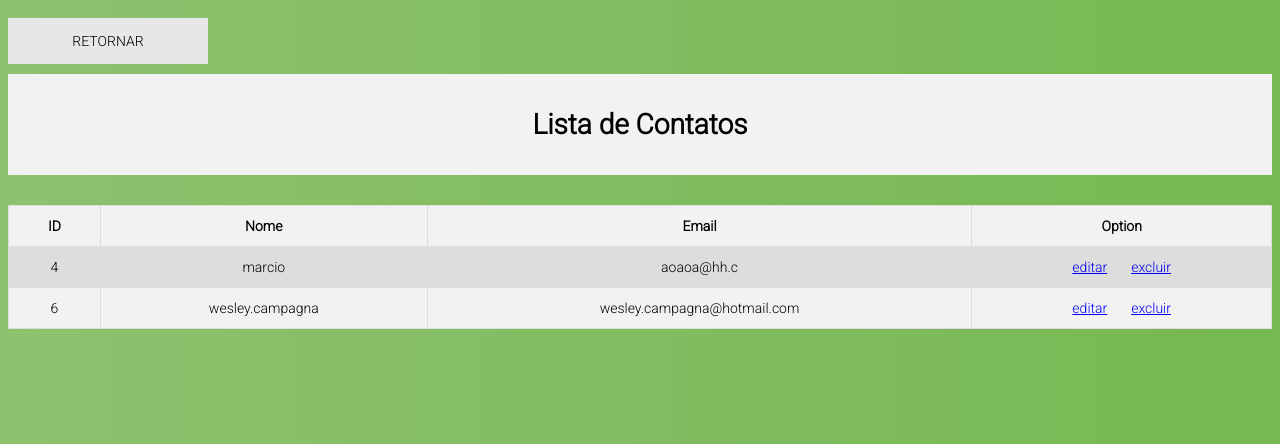
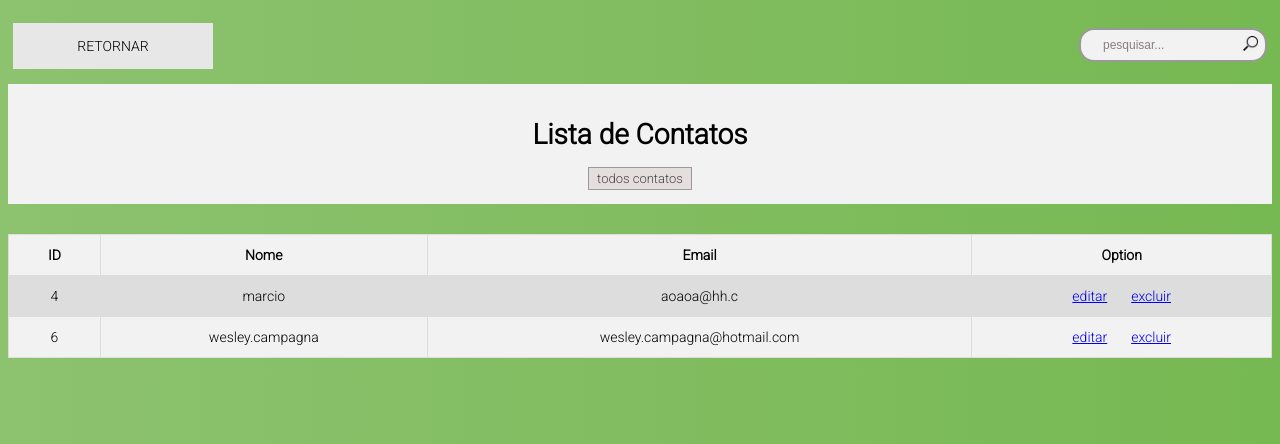
Before and after one commit to roothery/activity_four_php, a PHP site: page /index.php?page=ListController in a window 1280 px wide. Shown: the top 444 px of the page. Run offline with PHP 8.4, Linux system fonts and the light colour scheme; data comes from the database, SQL or seed files in the repository; both versions use the stored data as it was after the commit; some libraries are stand-ins or nearby versions.

Commit message:
added functionalities: load data from db to edit form & search contact by id

```diff
--- a/controller/EditController.php
+++ b/controller/EditController.php
@@ -37,6 +37,11 @@ class EditController
     private function confirmAction()
     {
         $gerenciador_contato = new ContatoFactory();
+
+        /* Existe também a possibilidade de criação de um objeto Contato, ou mesmo reaproveitar $contact,
+        (se fizesse por dom) e setar post's e get para esse objeto, para assim, passa-lo como parametro
+        para editContact */
+
         $gerenciador_contato->editContact($_POST['username'], $_POST['email'], $_GET['id']);
         $this->redirect();
     }
--- a/controller/ListController.php
+++ b/controller/ListController.php
@@ -20,17 +20,6 @@ class ListController
     {
         $this->handleListOfCOntacts();
     }
-    private function createList()
-    {
-        //tive que deixar aqui e com require_once por conflito de estar aberto globalmente
-        require_once 'lib/simple_html_dom.php';
-        require_once 'view/lista.php';
-        $DOM = new simple_html_dom();
-        $DOM->load_file('view/lista.php');
-        //$listDiv = $DOM->find('tag (como no css)', 'elementTag (se 1 => 0)');
-        $listDiv = $DOM->find('.tabela_contato', 0);
-        $this->insertDiv($listDiv);
-    }
 
     private function handleListOfCOntacts()
     {
@@ -48,21 +37,39 @@ class ListController
         }
     }
 
+    private function createList()
+    {
+        //tive que deixar aqui e com require_once por conflito de estar aberto globalmente
+        require_once 'lib/simple_html_dom.php';
+        require_once 'view/lista.php';
+        $DOM = new simple_html_dom();
+        $DOM->load_file('view/lista.php');
+
+        //$listDiv = $DOM->find('tag (como no css)', 'elementTag (se 1 => 0)');
+        $listDiv = $DOM->find('.tabela_contato', 0);
+        $this->insertDiv($listDiv);
+    }
+
+
     private function insertDiv($DOMElement)
     {
 
+        $Contacts = array();
+
         APP::DATABASE_MODE == 'SESSION' ? $gerenciadorContato = new GerenciadorContato() : $gerenciadorContato = new ContatoFactory();
-        $Contacts = array();
-        $Contacts = $gerenciadorContato->getAllContacts();
+
+        $existsSearch = isset($_GET['action']) && $_GET['action'] == 'search' ? true : false;
+
+        $Contacts = $existsSearch ? $gerenciadorContato->getContactsById($_POST['id']) : $gerenciadorContato->getAllContacts();
+
         $buffer =
-            '
-        <tr>
+        '<tr>
             <th>ID</th>
             <th>Nome</th>
             <th>Email</th>
             <th>Option</th>
-        </tr>
-        ';
+         </tr>';
+
         if (isset($Contacts))
             foreach ($Contacts as $key => $value) {
                 $buffer .=
--- a/css/lista.css
+++ b/css/lista.css
@@ -12,6 +12,7 @@ body {
 }
 
 .button {
+  float: left;
   margin: 10px auto;
   font-family: "Roboto", sans-serif;
   text-transform: uppercase;
@@ -37,6 +38,7 @@ body {
   padding: 15px;
   box-sizing: border-box;
   font-size: 14px;
+  height: 120px;
 }
 
 div {
@@ -69,3 +71,77 @@ td,th {
 tr:nth-child(even) {
   background-color: #dddddd;
 }
+
+.option-page {
+  padding: 5px;
+  overflow: auto;
+  width: auto;
+  height: auto;
+}
+
+.search {
+  float: right;
+  background-color:#f2f2f2;
+  border:solid 2px;
+  border-radius:15px;
+  border-color: #999;
+  margin-top: 15px;
+  height: auto;
+  width:auto;
+}
+
+.search input {
+  float:left;
+  color: rgb(136, 127, 127);
+  background-color:transparent;
+  margin: 7px 10px 0 20px;
+  font-size:18px;
+  border:none;
+  height: auto;
+  width: 120px;
+  outline: none;
+  font-size: 12px;
+}
+
+.search input::-webkit-input-placeholder {
+  color: rgb(136, 127, 127);
+  outline: none;
+}
+
+input:-webkit-autofill,
+input:-webkit-autofill:hover,
+input:-webkit-autofill:focus,
+input:-webkit-autofill:active {
+    transition: background-color 5000s ease-in-out 0s;
+    -webkit-text-fill-color: rgb(136, 127, 127) !important;
+}
+
+.search button {
+  background-color: transparent;
+  border: none;
+  height: 30px;
+  width: 30px;
+}
+
+#search-icon{
+  max-width: 15px;
+  max-height: 15px;
+  height: auto;
+  width: auto;
+
+}
+
+.lista_contato a {
+  text-decoration: none;
+  background-color: #e4dede;
+  padding: 3px 8px 3px 8px;
+  color: #444;
+  border: #999 solid 1px;
+  font-size: 13px;
+}
+
+.lista_contato a:hover {
+  background-color: #e2d8d8;
+  border: #bbb solid 1px;
+  color: #555;
+}
--- a/model/ContatoFactory.php
+++ b/model/ContatoFactory.php
@@ -86,23 +86,25 @@ class ContatoFactory implements DataBase
     public function getContactsById($id)
     {
         require_once 'model/Contato.php';
-        $arrayOfContacts = array();
+
+        #mantive array por causa da query
+        $contactToReturn = array();
         $this->connect();
         if ($this->connectorDataBase != null) {
             $contacts;
 
             try {
-                $contacts = $this->connectorDataBase->query('SELECT * FROM contacts WHERE ' . $id . ' = ?');
-                $statement->execute([$id]);
+                $contacts = $this->connectorDataBase->query('SELECT * FROM contacts WHERE id = ?');
+                $contacts->execute([$id]);
                 if (isset($contacts))
                     foreach ($contacts as $row) {
                         $contact = new Contato($row['name_'], $row['email']);
                         $contact->setId($row['id']);
-                        array_push($arrayOfContacts, $contact);
+                        array_push($contactToReturn, $contact);
                     }
             } catch (\PDOException $exception) { }
         }
-        return $arrayOfContacts;
+        return $contactToReturn;
     }
 
     public function deleteContact($id)
--- a/view/lista.php
+++ b/view/lista.php
@@ -12,12 +12,28 @@
 
 <body>
 
-    <form action="index.php?page=index.php">
-        <input class="button" type="submit" value="Retornar" />
-    </form>
+    <div class="option-page">
+
+        <form action="index.php?page=index.php">
+            <input class="button" type="submit" value="Retornar" />
+        </form>
+
+        <div class=search>
+            <form method="POST" action="index.php?page=ListController&action=search">
+            <input type="text" id="search-field" name="id" placeholder="pesquisar..."/>
+            <button type="submit">
+                <img src="images/lupa.png" id="search-icon"/>
+            </button>
+        </div>
+
+        <div class="q">
+        </div>
+
+    </div>
 
     <div class="lista_contato">
         <h1>Lista de Contatos</h1>
+        <a href="index.php?page=ListController">todos contatos</a>
     </div>
 
     <table class="tabela_contato"></table>
```
Also changed, not shown: view/edit.php (+22 -4 lines), images/lupa.png (added), model/DBContato.sqlite.
